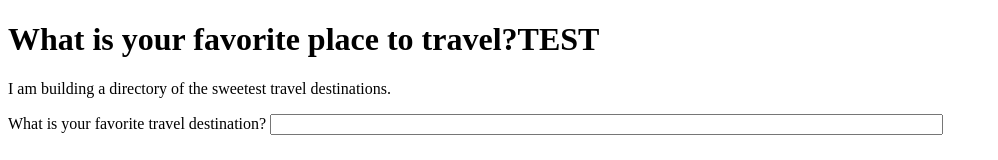
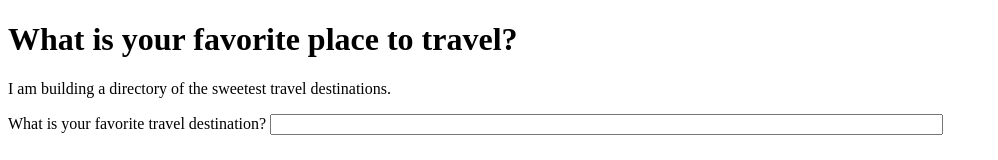
Before and after one commit to rami-segment/rami-segment.github.io, a plain HTML site: page index.html in a window 1280 px wide. Shown: the top 160 px of the page, without its empty margins (0-998 px from the left). Drawn offline with Linux system fonts and the light colour scheme.

Commit message:
Update index.html

```diff
--- a/index.html
+++ b/index.html
@@ -13,7 +13,7 @@
 
 </head>
 <body>
-<h1>What is your favorite place to travel?TEST</h1>
+<h1>What is your favorite place to travel?</h1>
 <p>I am building a directory of the sweetest travel destinations.</p>
 <form name="travel" onsubmit="identify(event)">
      What is your favorite travel destination?
```
